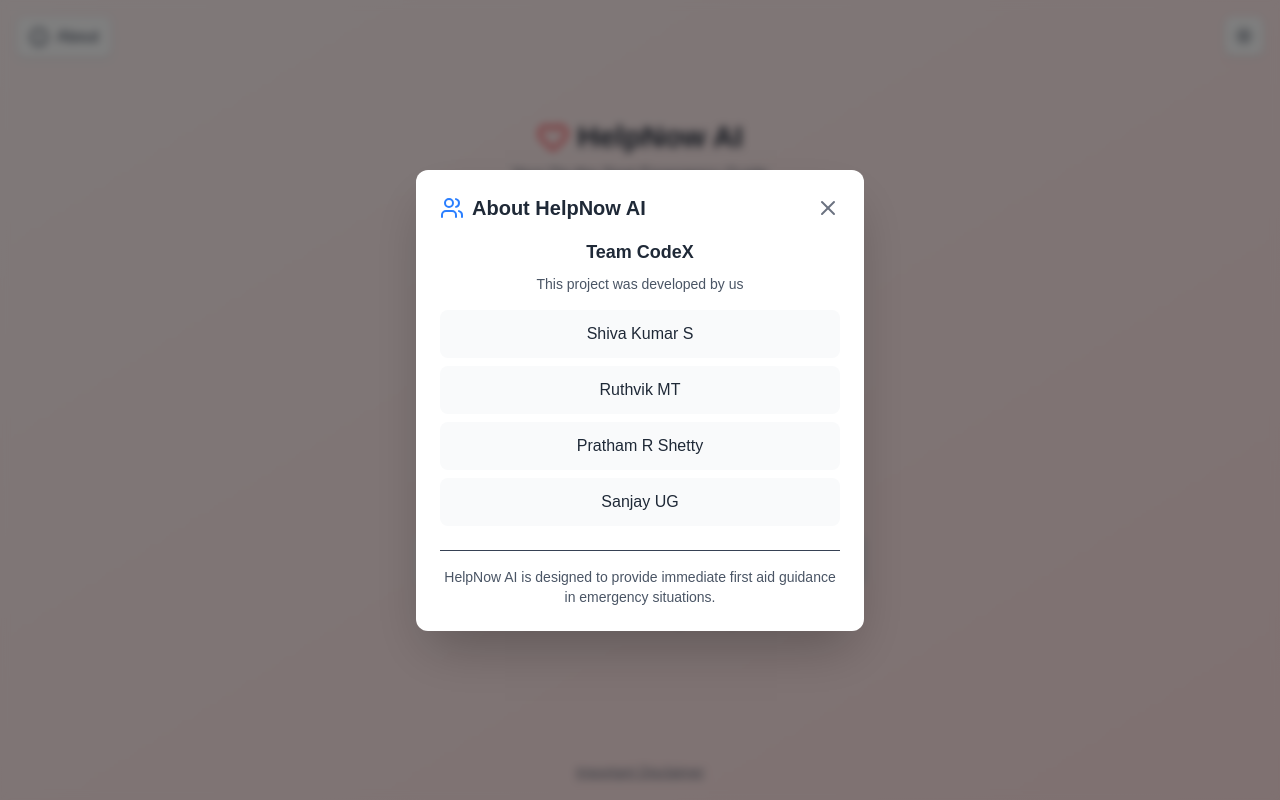
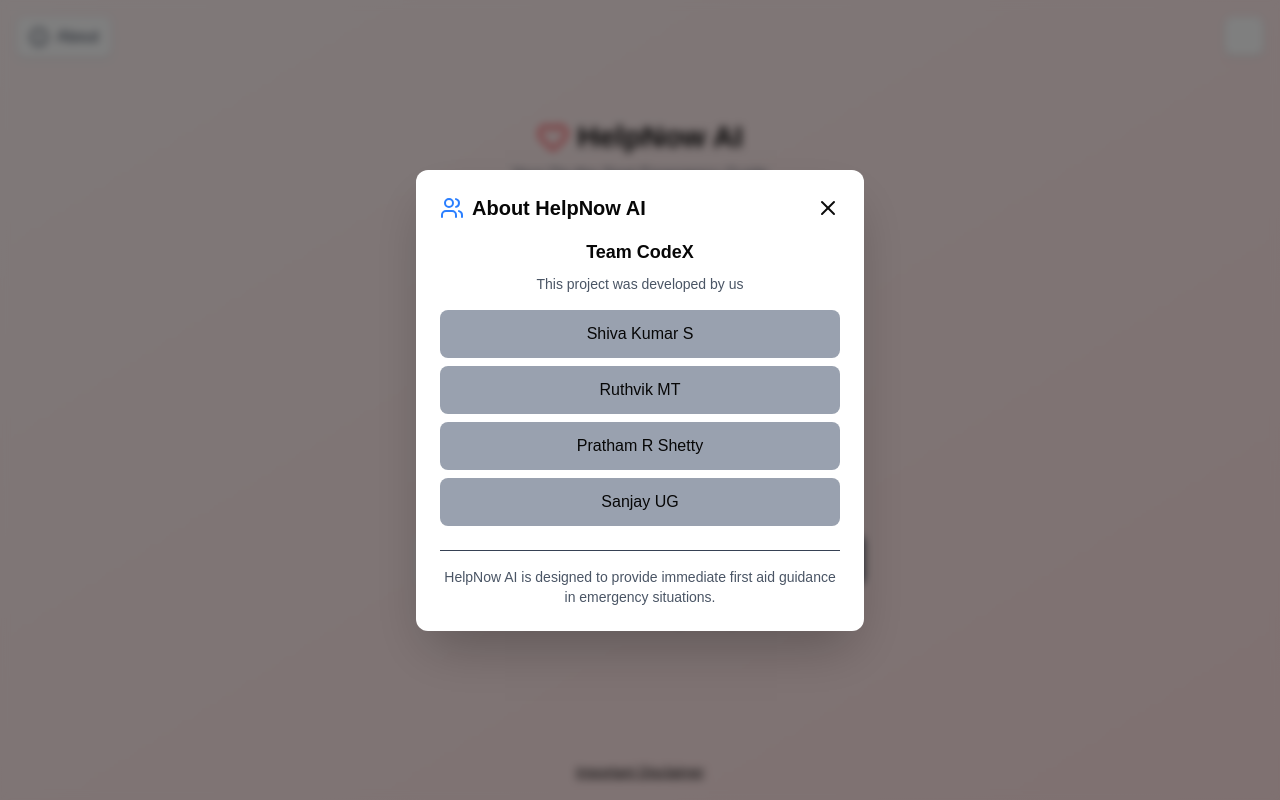
Before and after one commit to ShivaKumarS-code/helpnow-ai, a Next.js app: page / in a window 1280 px wide. Both pictures are taken after a click on the button "About". Built offline with nearby package versions, Linux system fonts and the light colour scheme.

Commit message:
Refactor styles for improved accessibility and visual consistency across components

```diff
--- a/src/app/globals.css
+++ b/src/app/globals.css
@@ -51,11 +51,11 @@ button:focus-visible {
   }
 
   .text-gray-600 {
-    color: #374151;
+    color: #050505;
   }
 
   [data-theme="dark"] .text-gray-600 {
-    color: #9CA3AF;
+    color: #fefcfc;
   }
 }
 
@@ -144,7 +144,7 @@ button:focus-visible {
   }
 
   .bg-gray-800 {
-    background-color: #070707;
+    background-color: #080808;
   }
 
   .text-gray-800 {
@@ -168,11 +168,11 @@ button:focus-visible {
   }
 
   .shadow-lg {
-    box-shadow: 0 10px 15px -3px rgba(0, 0, 0, 0.3), 0 4px 6px -2px rgba(0, 0, 0, 0.2);
+    box-shadow: 0 10px 15px -3px #0505054d, 0 4px 6px -2px rgba(7, 7, 7, 0.2);
   }
 
   .shadow-2xl {
-    box-shadow: 0 25px 50px -12px rgba(0, 0, 0, 0.5);
+    box-shadow: 0 25px 50px -12px rgba(9, 9, 9, 0.5);
   }
 }
 
@@ -182,20 +182,20 @@ button:focus-visible {
 }
 
 [data-theme="dark"] .bg-gradient-to-br.from-gray-50.to-gray-100 {
-  background: linear-gradient(to bottom right, #1f2937, #111827);
+  background: linear-gradient(to bottom right, #060606, #262727);
 }
 
 /* Light theme overrides */
 [data-theme="light"] .text-gray-800 {
-  color: #1f2937 !important;
+  color: #070707 !important;
 }
 
 [data-theme="light"] .text-gray-500 {
-  color: #6b7280 !important;
+  color: #0b0b0b !important;
 }
 
 [data-theme="light"] .text-gray-400 {
-  color: #9ca3af !important;
+  color: #0a0a0a !important;
 }
 
 /* Themed input fields */
@@ -206,8 +206,8 @@ button:focus-visible {
 }
 
 [data-theme="dark"] .themed-input {
-  background-color: #374151;
-  border-color: #4B5563;
+  background-color: #262727;
+  border-color: #060606;
 }
 
 .themed-input::placeholder {
--- a/src/components/AboutModal.tsx
+++ b/src/components/AboutModal.tsx
@@ -33,17 +33,17 @@ export const AboutModal: React.FC<AboutModalProps> = ({ isOpen, onClose }) => {
               <p className="text-sm text-gray-600 mb-4">This project was developed by us</p>
 
               <div className="space-y-2">
-                <div className="bg-gray-50 rounded-lg p-3">
-                  <p className="font-medium text-gray-800">Shiva Kumar S</p>
+                <div className="bg-gray-400 dark:bg-gray-500 rounded-lg p-3">
+                  <p className="font-medium text-gray-800 dark:text-gray-100">Shiva Kumar S</p>
                 </div>
-                <div className="bg-gray-50 rounded-lg p-3">
-                  <p className="font-medium text-gray-800">Ruthvik MT</p>
+                <div className="bg-gray-400 dark:bg-gray-500 rounded-lg p-3">
+                  <p className="font-medium text-gray-800 dark:text-gray-100">Ruthvik MT</p>
                 </div>
-                <div className="bg-gray-50 rounded-lg p-3">
-                  <p className="font-medium text-gray-800">Pratham R Shetty</p>
+                <div className="bg-gray-400 dark:bg-gray-500 rounded-lg p-3">
+                  <p className="font-medium text-gray-800 dark:text-gray-100">Pratham R Shetty</p>
                 </div>
-                <div className="bg-gray-50 rounded-lg p-3">
-                  <p className="font-medium text-gray-800">Sanjay UG</p>
+                <div className="bg-gray-400 dark:bg-gray-500 rounded-lg p-3">
+                  <p className="font-medium text-gray-800 dark:text-gray-100">Sanjay UG</p>
                 </div>
               </div>
             </div>
--- a/src/components/GuideCard.tsx
+++ b/src/components/GuideCard.tsx
@@ -51,7 +51,7 @@ export const GuideCard: React.FC<GuideCardProps> = ({
       case 'action':
         return <ArrowRight className="w-8 h-8 text-blue-500" />;
       case 'info':
-        return <Info className="w-8 h-8 text-gray-500" />;
+        return <Info className="w-8 h-8 text-gray-100" />;
       default:
         return <CheckCircle className="w-8 h-8 text-green-500" />;
     }
@@ -96,7 +96,7 @@ export const GuideCard: React.FC<GuideCardProps> = ({
   const currentImageSrc = allImageUrls[currentUrlIndex];
 
   return (
-    <div className={`bg-white rounded-xl shadow-lg p-4 sm:p-6 border-l-4 ${getCardBorder()} animate-fadeIn`}>
+    <div className={`bg-gray-800 rounded-xl shadow-lg p-4 sm:p-6 border-l-4 ${getCardBorder()} animate-fadeIn`}>
 
       {/* --- RESTORED: Visual Display Area --- */}
       {allImageUrls.length > 0 ? (
@@ -135,17 +135,17 @@ export const GuideCard: React.FC<GuideCardProps> = ({
         {getIcon()}
         <div className="flex-1">
           <div className="flex items-center gap-2 mb-2">
-            <span className="text-sm font-semibold text-gray-500 dark:text-gray-400">
+        <span className="text-sm font-semibold text-white">
           STEP {step} OF {totalSteps}
         </span>
-            <div className="flex-1 bg-gray-200 dark:bg-gray-600 rounded-full h-2">
+        <div className="flex-1 bg-gray-200 dark:bg-gray-400 rounded-full h-2">
           <div
             className="bg-red-500 h-2 rounded-full transition-all duration-500"
             style={{ width: `${(step / totalSteps) * 100}%` }}
           />
         </div>
           </div>
-          <p className="text-lg text-gray-800 dark:text-gray-200 leading-relaxed">{instruction}</p>
+          <p className="text-lg text-gray-100 dark:text-gray-200 leading-relaxed">{instruction}</p>
         </div>
       </div>
 
@@ -153,7 +153,7 @@ export const GuideCard: React.FC<GuideCardProps> = ({
         <button
           onClick={onPreviousStep}
           disabled={isFirstStep}
-          className="w-1/3 bg-gray-500 hover:bg-gray-600 text-white font-bold py-3 px-6 rounded-lg transition-colors duration-200 flex items-center justify-center gap-2 disabled:bg-gray-300 disabled:cursor-not-allowed"
+          className="w-1/3 bg-gray-700 hover:bg-gray-900 text-white font-bold py-3 px-6 rounded-lg transition-colors duration-200 flex items-center justify-center gap-2 disabled:bg-gray-700 disabled:cursor-not-allowed"
         >
           <ArrowLeft className="w-5 h-5" />
           PREVIOUS
--- a/src/components/TextInput.tsx
+++ b/src/components/TextInput.tsx
@@ -36,7 +36,7 @@ export const TextInput: React.FC<TextInputProps> = ({ onSubmit, disabled = false
         <button
           type="submit"
           disabled={!inputText.trim() || disabled}
-          className="bg-red-500 hover:bg-red-600 disabled:bg-gray-300 disabled:cursor-not-allowed text-white p-3 rounded-lg transition-colors duration-200 flex items-center justify-center"
+          className="bg-gray-700 hover:bg-gray-900 disabled:bg-gray-700 disabled:cursor-not-allowed text-white p-3 rounded-lg transition-colors duration-200 flex items-center justify-center"
         >
           <Send className="w-5 h-5" />
         </button>
--- a/src/components/ThemeToggle.tsx
+++ b/src/components/ThemeToggle.tsx
@@ -53,12 +53,12 @@ export const ThemeToggle = () => {
       {/* Trigger Button */}
       <button
         onClick={() => setIsOpen(!isOpen)}
-        className="flex items-center justify-center w-10 h-10 bg-white dark:bg-gray-800 border border-gray-200 dark:border-gray-700 rounded-lg shadow-sm hover:shadow-md transition-all duration-200 text-gray-700 dark:text-gray-200 hover:bg-gray-50 dark:hover:bg-gray-700 focus:outline-none focus:ring-2 focus:ring-blue-500 focus:ring-offset-2 dark:focus:ring-offset-gray-800"
+        className="flex items-center justify-center w-10 h-10 bg-white dark:bg-gray-800 border border-gray-200 dark:border-gray-700 rounded-lg shadow-sm hover:shadow-md transition-all duration-200 text-gray-700 dark:text-gray-200 hover:bg-gray-50 dark:hover:bg-gray-700 focus:outline-none focus:ring-2 focus:ring-grey-500 focus:ring-offset-2 dark:focus:ring-offset-gray-800"
         aria-expanded={isOpen}
         aria-haspopup="true"
         aria-label="Theme selector"
       >
-        <currentTheme.icon className="w-5 h-5" />
+        <currentTheme.icon className="w-5 h-5 text-white" />
       </button>
 
       {/* Dropdown Menu */}
@@ -71,17 +71,17 @@ export const ThemeToggle = () => {
               className="w-full flex items-center gap-3 px-4 py-2.5 text-left text-sm text-gray-700 dark:text-gray-200 hover:bg-gray-50 dark:hover:bg-gray-700 transition-colors duration-150 focus:outline-none focus:bg-gray-50 dark:focus:bg-gray-700"
               role="menuitem"
             >
-              <Icon className="w-4 h-4 text-gray-500 dark:text-gray-400" />
+              <Icon className="w-4 h-4 text-white" />
               <span className="flex-1">{label}</span>
               {theme === value && (
-                <Check className="w-4 h-4 text-blue-500" />
+                <Check className="w-4 h-4 text-blue-600" />
               )}
             </button>
           ))}
 
           {/* Current Theme Indicator */}
           <div className="border-t border-gray-200 dark:border-gray-700 mt-1 pt-1">
-            <div className="px-4 py-2 text-xs text-gray-500 dark:text-gray-400">
+            <div className="px-4 py-2 text-xs text-white">
               Currently: {resolvedTheme === 'dark' ? 'Dark' : 'Light'}
               {theme === 'system' && ' (Auto)'}
             </div>
--- a/src/components/ui/GuidanceScreen.tsx
+++ b/src/components/ui/GuidanceScreen.tsx
@@ -13,14 +13,14 @@ interface AudioControlsProps {
 }
 
 const AudioControls = ({ instruction, audioState, onPlay, onStop }: AudioControlsProps) => (
-  <div className="flex items-center justify-center gap-2 mt-4 p-2 bg-gray-100 dark:bg-gray-800 rounded-lg">
+  <div className="flex items-center justify-center gap-2 mt-4 p-2 bg-gray-800 dark:bg-gray-800 rounded-lg">
     <button
       onClick={onPlay}
       disabled={audioState === 'playing'}
       className={`flex items-center gap-2 px-3 py-2 rounded-lg transition-colors text-sm ${
         audioState === 'playing'
-          ? 'bg-gray-400 text-gray-600 dark:bg-gray-600 dark:text-gray-200 cursor-not-allowed'
-          : 'bg-gray-600 text-white hover:bg-gray-900'
+          ? 'bg-gray-300 text-gray-600 dark:bg-gray-700 dark:text-gray-200 cursor-not-allowed'
+          : 'bg-gray-700 text-white hover:bg-gray-900'
       }`}
     >
       {audioState === 'playing' ? (
@@ -34,7 +34,7 @@ const AudioControls = ({ instruction, audioState, onPlay, onStop }: AudioControl
     </button>
 
     {audioState === 'playing' && (
-      <button onClick={onStop} className="flex items-center gap-2 px-3 py-2 bg-gray-500 text-white dark:text-gray-100 rounded-lg hover:bg-gray-600 transition-colors text-sm">
+      <button onClick={onStop} className="flex items-center gap-2 px-3 py-2 bg-gray-600 text-white dark:text-gray-100 rounded-lg hover:bg-gray-700 transition-colors text-sm">
         <Pause className="w-4 h-4" />
         Stop
       </button>
@@ -70,7 +70,7 @@ export const GuidanceScreen = ({
   const currentStepData = scenario.steps[currentStep];
 
   return (
-    <div className="min-h-screen bg-gradient-to-br from-gray-50 to-gray-100 flex flex-col p-4">
+    <div className="min-h-screen bg-gradient-to-br from-red-50 to-red-100 flex flex-col p-4">
       <div className="absolute top-4 right-4">
         <ThemeToggle />
       </div>
@@ -119,8 +119,10 @@ export const GuidanceScreen = ({
           )}
         </div>
       </div>
-      <div className="bg-red-500 text-white p-4 rounded-lg mt-6 text-center">
-        <p className="font-bold">Remember: Call 108 for serious emergencies!</p>
+      <div className="relative mt-6 flex justify-center">
+        <p className="font-semibold text-white text-base sm:text-lg text-center bg-gradient-to-r from-red-900 via-red-500 to-red-900 px-4 py-2 rounded-full shadow-sm">
+          Remember: Call 108 for serious emergencies!
+        </p>
       </div>
     </div>
   );
```
Lines whose indentation alone changed are shown as unchanged.
